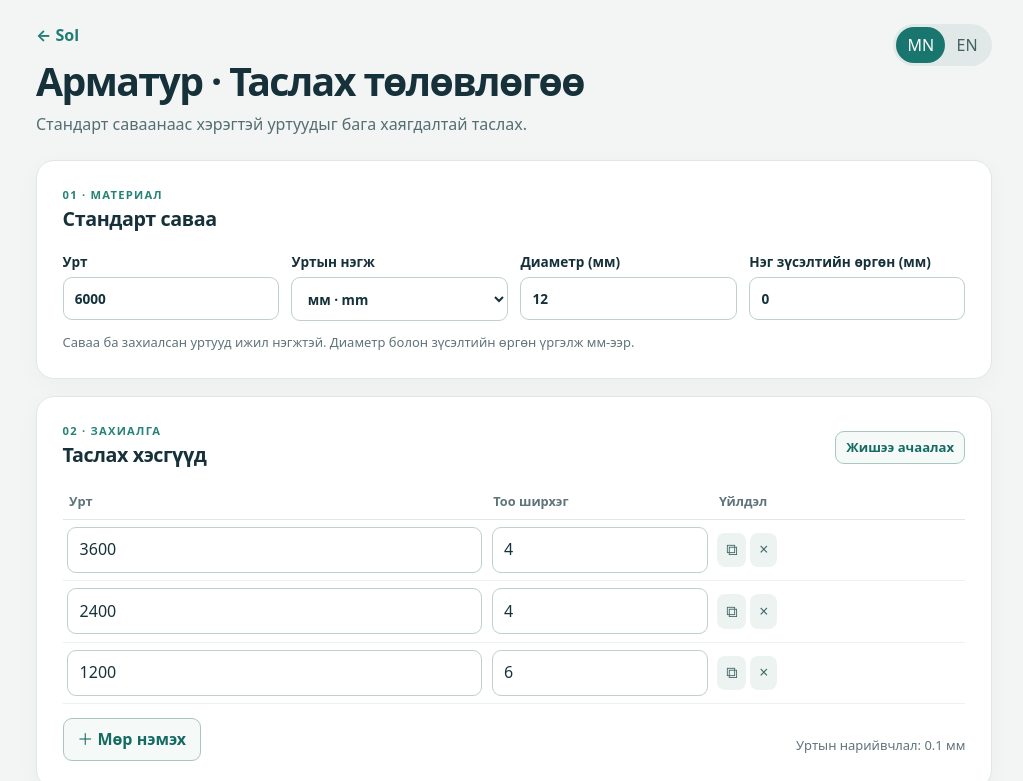
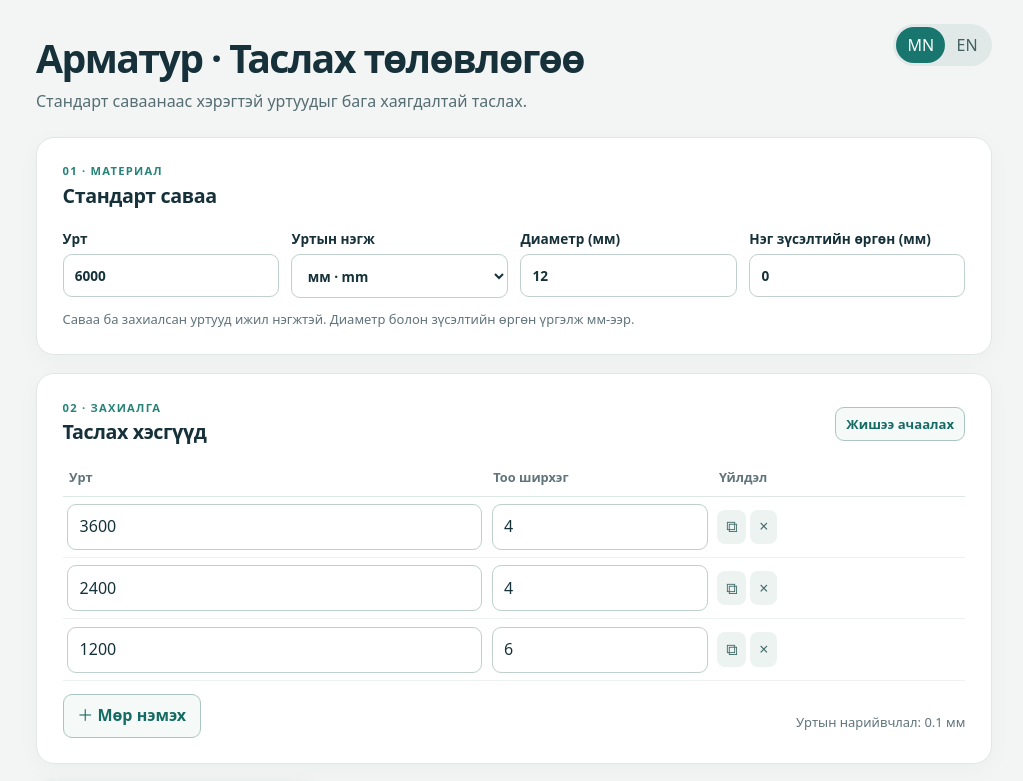
Before and after one commit to gantemur/sol, a plain HTML site: page armatur/index.html in a window 1280 px wide. Shown: the top 781 px of the page, without its empty margins (126-1149 px from the left). Drawn offline with Linux system fonts and the light colour scheme.

Commit message:
Remove Sol backlink from Armatur

```diff
--- a/armatur/index.html
+++ b/armatur/index.html
@@ -24,7 +24,7 @@
   <div class="shell">
     <header class="site-header">
       <div>
-        <a class="back-link" href="../">← Sol</a>
+
         <h1 data-i18n="title">Арматур · Таслах төлөвлөгөө</h1>
         <p class="subtitle" data-i18n="subtitle">Стандарт саваанаас хэрэгтэй уртуудыг бага хаягдалтай таслах.</p>
       </div>
```
